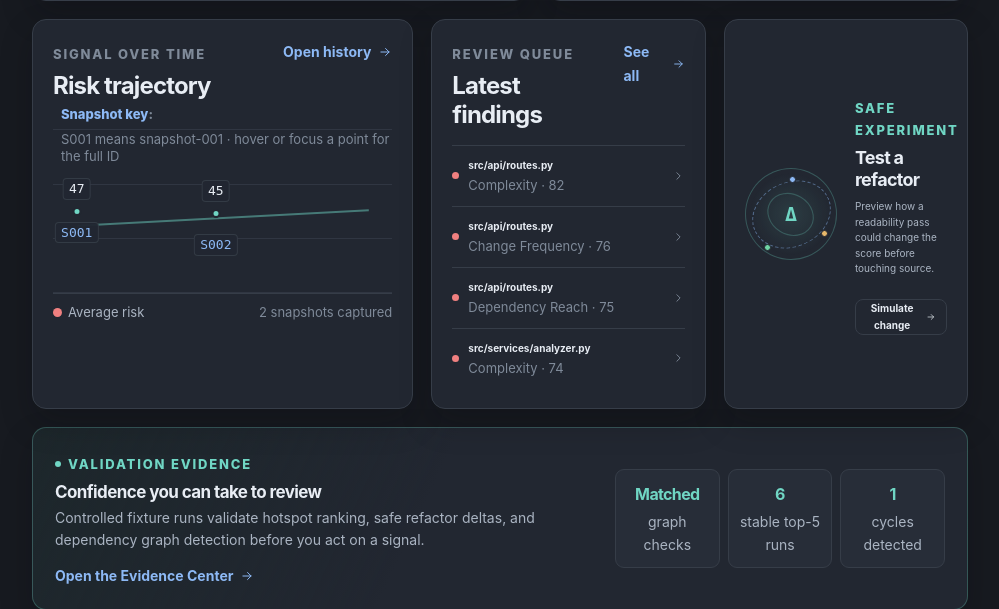
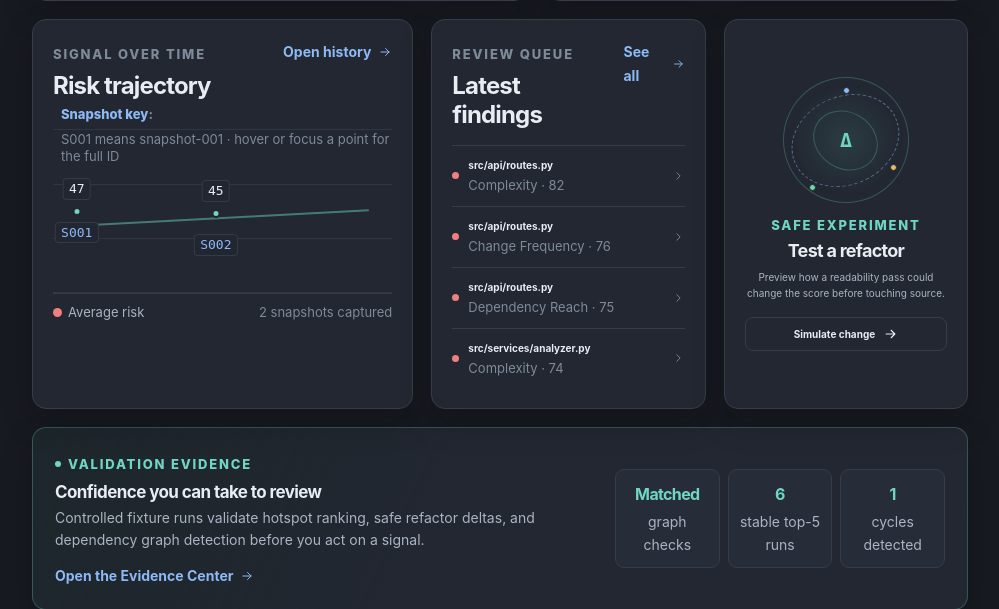
Before and after one commit to Luciddreamer-coder/Repopilot, a Flask app: page / in a window 1280 px wide. Shown: the part 1111-1720 px from the top of the page, without its empty margins (270-1269 px from the left). Run offline with Flask 3, Linux system fonts and the light colour scheme; some libraries are stand-ins or nearby versions.

Commit message:
fix: align safe experiment card

```diff
--- a/app/static/css/style.css
+++ b/app/static/css/style.css
@@ -1448,15 +1448,29 @@ small, kbd { font-size: var(--font-size-xs) !important; line-height: 1.45; }
 /* Final responsive polish: keep the experiment mark and navigation content
    inside their cards even when the dashboard is viewed at a narrow width. */
 .experiment-panel {
-  display: grid;
-  grid-template-columns: clamp(92px, 30%, 132px) minmax(0, 1fr);
-  align-items: center;
-  gap: 18px;
+  display: flex;
+  min-height: 300px;
+  flex-direction: column;
+  align-items: stretch;
+  justify-content: center;
+  gap: 14px;
   overflow: hidden;
 }
 
 .experiment-panel > div:last-child {
+  width: 100%;
   min-width: 0;
+  overflow: visible;
+  text-align: center;
+}
+
+.experiment-panel .eyebrow {
+  display: block;
+  max-width: 100%;
+  overflow-wrap: normal;
+  word-break: normal;
+  white-space: normal;
+  line-height: 1.35;
 }
 
 .experiment-panel h2,
@@ -1464,11 +1478,18 @@ small, kbd { font-size: var(--font-size-xs) !important; line-height: 1.45; }
   overflow-wrap: anywhere;
 }
 
+.experiment-panel h2 {
+  line-height: 1.15;
+  text-align: center;
+}
+
 .experiment-panel p {
   margin: 9px 0 16px;
+  text-align: center;
 }
 
 .experiment-panel .button {
+  width: 100%;
   max-width: 100%;
   white-space: normal;
   text-align: center;
@@ -1480,6 +1501,7 @@ small, kbd { font-size: var(--font-size-xs) !important; line-height: 1.45; }
   height: auto;
   aspect-ratio: 1;
   margin: 0 auto;
+  flex: 0 0 auto;
   border: 1px solid rgba(112,214,196,.28);
   border-radius: 50%;
   background: radial-gradient(circle, rgba(112,214,196,.12), transparent 65%);
```
